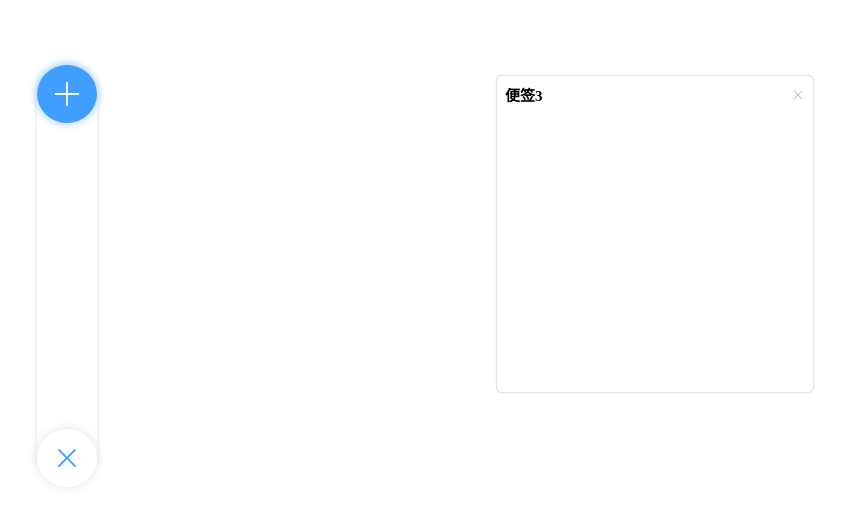
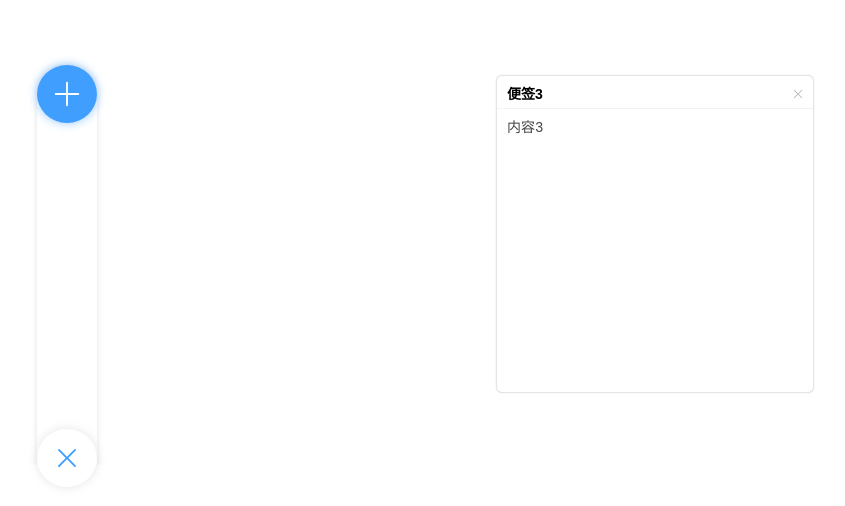
Before and after one commit to Targzp/CloudBoard, a Vue app: page / in a window 1280 px wide. Shown: the part 124-630 px from the top of the page, without its empty margins (3-848 px from the left). Built offline with nearby package versions, Linux system fonts and the light colour scheme.

Commit message:
拖拽项内部内容&全局滚动条修改

```diff
--- a/src/components/DraggableItem.vue
+++ b/src/components/DraggableItem.vue
@@ -9,7 +9,10 @@
       </span>
       <el-icon class="NoteContainer__Header__Close pointer"><Close /></el-icon>
     </div>
-    <slot name="content"></slot>
+
+    <div class="NoteContainer__Content">
+      <slot name="content"></slot>
+    </div>
   </div>
 </template>
 
@@ -90,8 +93,8 @@ onMounted(() => {
 .NoteContainer {
   position: fixed;
   background-color: $white;
-  min-width: 100px;
-  min-height: 100px;
+  min-width: 220px;
+  min-height: 220px;
   padding: 8px;
   resize: both;
   overflow: auto;
@@ -101,8 +104,18 @@ onMounted(() => {
 
   &__Header {
     display: flex;
+    flex: 1 1 auto;
+    padding-bottom: 5px;
+    padding-left: 8px;
+    padding-right: 8px;
     justify-content: space-between;
     align-items: center;
+    position: absolute;
+    box-sizing: border-box;
+    top: 8px;
+    left: 0px;
+    right: 0px;
+    border-bottom: 1px solid #e9e9e98c;
 
     &__Title {
       font-weight: bold;
@@ -115,6 +128,13 @@ onMounted(() => {
     }
   }
 
+  &__Content {
+    padding-top: 30px;
+    width: 100%;
+    height: 100%;
+    box-sizing: border-box;
+  }
+
   &:hover {
     box-shadow: 0px 2px 5px 2px $shadowColor;
   }
--- a/src/styles/global.scss
+++ b/src/styles/global.scss
@@ -1,3 +1,8 @@
+/* 字体加粗 */
+.fontBold {
+  font-weight: bold;
+}
+
 /* 手指型鼠标 */
 .pointer {
   cursor: pointer;
@@ -9,3 +14,50 @@
   justify-content: center;
   align-items: center;
 }
+
+/* 无边框输入框 */
+.nb-input {
+  border: none;
+  font-size: 14px;
+
+  &:focus-visible {
+    outline: none;
+  }
+}
+
+/* 无边框文本输入域 */
+.nb-textarea {
+  border: none;
+  font-size: 14px;
+  color: #444444;
+  width: 100%;
+  height: 100%;
+
+  &:focus-visible {
+    outline: none;
+  }
+
+  &::-webkit-resizer {
+    background-color: transparent;
+  }
+}
+
+/* 滚动条全局修改 */
+/* 设置滚动条的样式 */
+::-webkit-scrollbar {
+  width: 3px;
+}
+/* 滚动槽 */
+::-webkit-scrollbar-track {
+  -webkit-box-shadow: inset006pxrgba(0,0,0,0.3);
+  border-radius: 10px;
+}
+/* 滚动条滑块 */
+::-webkit-scrollbar-thumb {
+  border-radius: 10px;
+  background: rgba(0,0,0,0.1);
+  -webkit-box-shadow: inset006pxrgba(0,0,0,0.5);
+}
+::-webkit-scrollbar-thumb:window-inactive {
+  background: rgba(143, 143, 143, 0.4);
+}
--- a/src/view/NoteBoard.vue
+++ b/src/view/NoteBoard.vue
@@ -1,5 +1,5 @@
 <template>
-  <div>
+  <div class="NoteBoard">
     <DraggableBoard
       :width="100"
       :height="100"
@@ -20,7 +20,16 @@
         @changeRect="handleStoreRect"
       >
         <template #header>
-          {{ item.title }}
+          <input
+            class="nb-input fontBold"
+            v-model="item.title"
+          />
+        </template>
+        <template #content>
+          <textarea
+            class="nb-textarea"
+            v-model="item.content"
+          />
         </template>
       </DraggableItem>
     </DraggableBoard>
@@ -35,7 +44,6 @@ import {
 } from 'vue'
 import { useStore } from 'vuex'
 import draggableItemsMutationTypes from '@/store/modules/draggable/mutationTypes'
-import SideBar from '@/components/SideBar.vue'
 import DraggableBoard from '@/components/DraggableBoard.vue'
 import DraggableItem from '@/components/DraggableItem.vue'
 import dayjs from 'dayjs'
```
